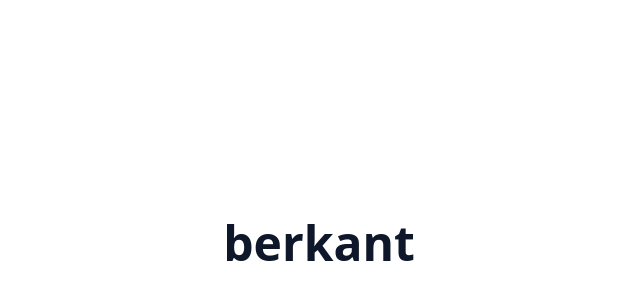
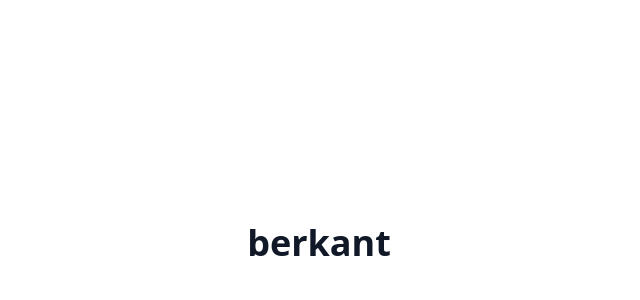
Before and after one commit to berkantceylan-art/dream-shop, a Next.js app: page / in a window 1280 px wide. Shown: the part 158-458 px from the top of the page, without its empty margins (321-961 px from the left). Built offline with nearby package versions, Linux system fonts and the light colour scheme.

Commit message:
chore: wipe all pages and start from scratch

```diff
--- a/app/page.tsx
+++ b/app/page.tsx
@@ -1,7 +1,7 @@
 export default function Page() {
   return (
     <main style={{ minHeight: '100vh', display: 'flex', alignItems: 'center', justifyContent: 'center', fontFamily: 'system-ui, sans-serif' }}>
-      <h1 style={{ fontSize: '48px', fontWeight: 'bold', color: '#0f172a' }}>berkant</h1>
+      <h1 style={{ fontSize: '36px', color: '#111827' }}>berkant</h1>
     </main>
   );
 }
```
